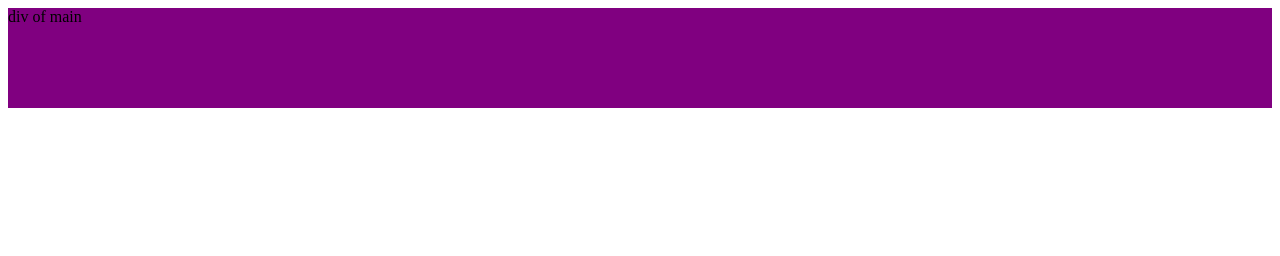
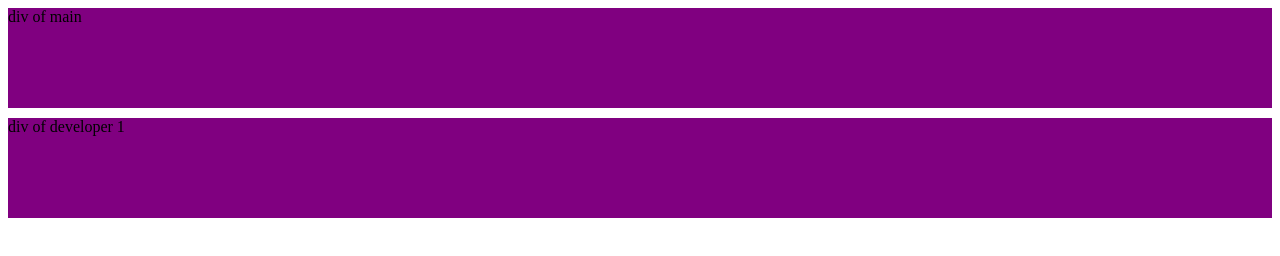
Before and after one commit to savita-muley/demo2, a plain HTML site: page index.html in a window 1280 px wide. Drawn offline with Linux system fonts and the light colour scheme.

Commit message:
1st commit by deva

```diff
--- a/index.css
+++ b/index.css
@@ -1,4 +1,5 @@
 div {
     background-color: purple;
     height: 100px;
+    margin-bottom: 10px;
 }
--- a/index.html
+++ b/index.html
@@ -7,4 +7,8 @@
 
         div of main
     </div>
+    <div>
+
+        div of developer 1
+    </div>
 </body>
```
